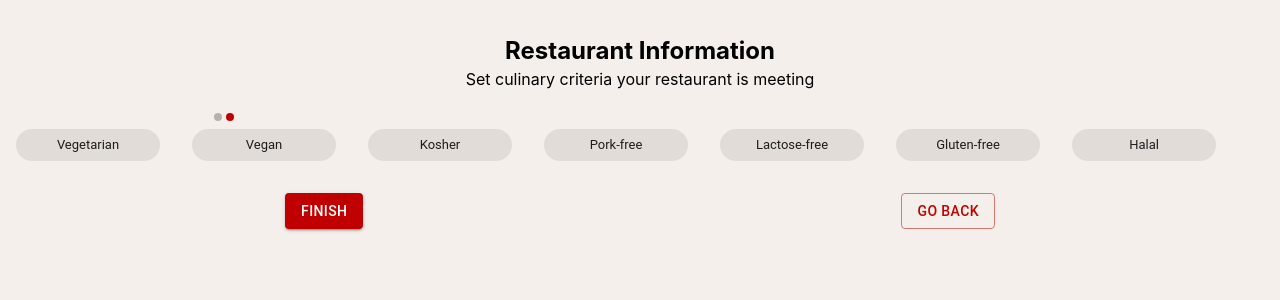
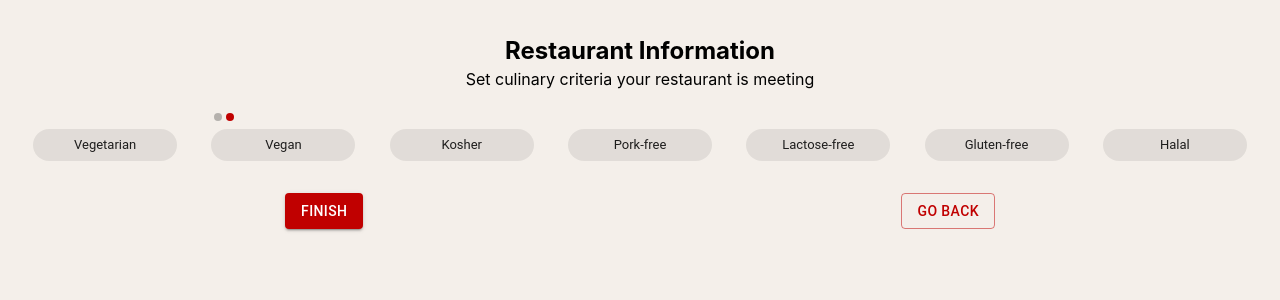
Before and after one commit to jdo00/Rasa-Malang-Prototype, a React (Create React App) app: page /restaurantsetup in a window 1280 px wide. Both pictures are taken after typing "Sample", "Sample", "Sample", "Sample", "Sample" into the empty fields and a click on the button "GO TO NEXT STEP". Shown: the top 300 px of the page. Built offline with nearby package versions, Linux system fonts and the light colour scheme.

Commit message:
Center the chips

```diff
--- a/src/pages/restaurantInformation/DietaryCriteriaForm.tsx
+++ b/src/pages/restaurantInformation/DietaryCriteriaForm.tsx
@@ -32,7 +32,7 @@ export function DietaryCriteriaForm ({dietaryChips, updateFields}:DietaryCriteri
    : chip ))
    }
     return (
-     <div style={{display:"flex", flexWrap:"wrap", gap:"2rem"}}>
+     <div style={{display:"flex", flexWrap:"wrap", rowGap:"2rem", justifyContent: "space-around"}}>
         {chipData.map((chip) => {
         return (
 
```
